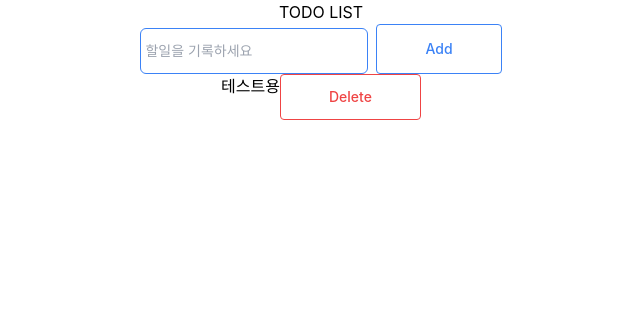
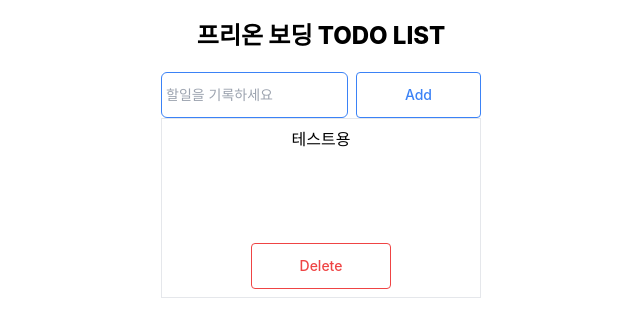
Before and after one commit to suhong99/202403preonboarding, a React (Create React App) app: page / in a window 1280 px wide. Shown: the top 336 px of the page, without its empty margins (319-959 px from the left). Built offline with nearby package versions, Linux system fonts and the light colour scheme.

Commit message:
대략적인 UI

```diff
--- a/src/App.tsx
+++ b/src/App.tsx
@@ -3,8 +3,10 @@ import TodoList from './components/TodoList';
 
 function App() {
   return (
-    <div className="flex flex-col justify-center items-center mx-auto max-w-3xl">
-      <header className="text-center">TODO LIST</header>
+    <div className="flex flex-col justify-center items-center mx-auto max-w-80">
+      <header className="text-center text-2xl my-5 font-extrabold">
+        프리온 보딩 TODO LIST
+      </header>
       <TodoAdder />
       <TodoList />
     </div>
--- a/src/components/Input.tsx
+++ b/src/components/Input.tsx
@@ -13,7 +13,7 @@ function Input({ onChange, value }: InputProps) {
         type="text"
         id="todoInput"
         placeholder="할일을 기록하세요"
-        className="mt-1 w-full max-w-2xl py-3 rounded-md border border-blue-500 sm:text-sm px-1"
+        className="w-full max-w-2xl px-1 py-3 rounded-md border focus:border-blue-500 border-blue-500 sm:text-sm"
         value={value}
         onChange={(e) => onChange(e.target.value)}
       />
--- a/src/components/TodoAdder.tsx
+++ b/src/components/TodoAdder.tsx
@@ -14,7 +14,7 @@ function TodoAdder() {
   };
 
   return (
-    <div className="flex justify-center gap-2">
+    <div className="flex justify-center gap-2 w-full">
       <Input value={todo} onChange={setTodo} />
       <Button onClick={addTodo} type="add" />
     </div>
--- a/src/components/TodoItem.tsx
+++ b/src/components/TodoItem.tsx
@@ -8,8 +8,8 @@ function TodoItem({ todo }: { todo: TodoState }) {
     dispatch(__deleteTodo(todo.id));
   };
   return (
-    <div className="flex flex-row">
-      <div>{todo.detail}</div>
+    <div className="w-full max-2xl flex flex-col items-center border py-2 aspect-video ">
+      <div className="flex-grow break-all px-3">{todo.detail}</div>
       <Button onClick={deleteTodo} type="delete" />
     </div>
   );
--- a/src/components/TodoList.tsx
+++ b/src/components/TodoList.tsx
@@ -6,11 +6,11 @@ function TodoList() {
   const list = useAppSelector(__todoList);
 
   return (
-    <div>
+    <>
       {list.map((todo: TodoState) => (
         <TodoItem key={todo.id} todo={todo} />
       ))}
-    </div>
+    </>
   );
 }
 
```
